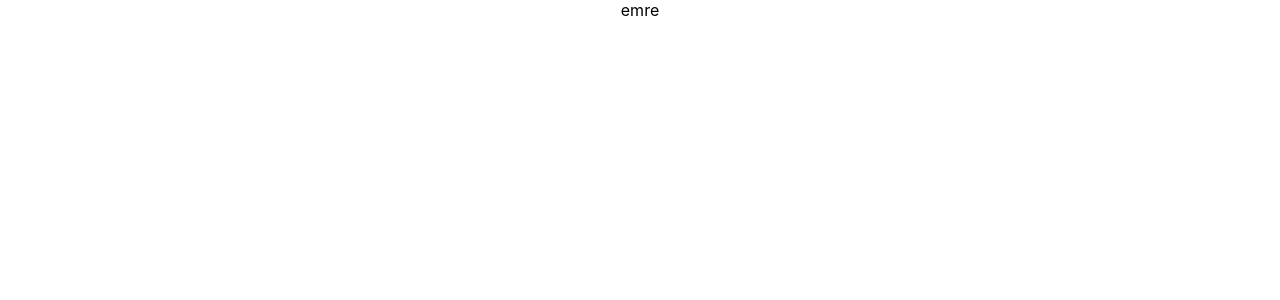
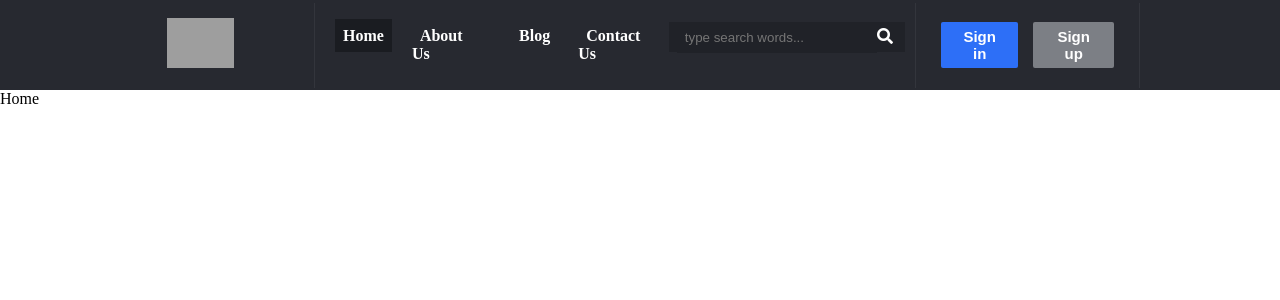
Before and after one commit to efdali/nosbir-frontend, a React (Create React App) app: page / in a window 1280 px wide. Shown: the top 300 px of the page. Built offline with nearby package versions, Linux system fonts and the light colour scheme; grey boxes are pictures that could not be loaded.

Commit message:
navbar + router

```diff
--- a/package.json
+++ b/package.json
@@ -4,6 +4,7 @@
   "private": true,
   "dependencies": {
     "axios": "^0.19.0",
+    "node-sass": "^4.12.0",
     "react": "^16.10.2",
     "react-dom": "^16.10.2",
     "react-redux": "^7.1.1",
--- a/public/index.html
+++ b/public/index.html
@@ -5,9 +5,10 @@
     <link rel="icon" href="%PUBLIC_URL%/favicon.ico" />
     <meta name="viewport" content="width=device-width, initial-scale=1" />
     <meta name="theme-color" content="#000000" />
-    <meta
-      name="description"
-      content="Nosbir is a community app."
+    <meta name="description" content="Nosbir is a community app." />
+    <link
+      rel="stylesheet"
+      href="https://cdnjs.cloudflare.com/ajax/libs/font-awesome/5.11.2/css/all.min.css"
     />
     <!--
       manifest.json provides metadata used when your web app is installed on a
--- a/src/App.css
+++ /dev/null
@@ -1,22 +0,0 @@
-.App {
-  text-align: center;
-}
-
-.App-logo {
-  height: 40vmin;
-}
-
-.App-header {
-  background-color: #282c34;
-  min-height: 100vh;
-  display: flex;
-  flex-direction: column;
-  align-items: center;
-  justify-content: center;
-  font-size: calc(10px + 2vmin);
-  color: white;
-}
-
-.App-link {
-  color: #09d3ac;
-}
--- a/src/App.js
+++ b/src/App.js
@@ -1,12 +1,24 @@
-import React from 'react';
-import './App.css';
+import React from "react";
+import { BrowserRouter as Router, Route, Switch } from "react-router-dom";
+import Home from "./pages/Home";
+import Navbar from "./layouts/Navbar";
 
-function App() {
-  return (
-    <div className="App">
-      emre
-    </div>
-  );
+class App extends React.Component {
+  render() {
+    return (
+      <Router>
+
+        <Navbar/>
+
+        <Switch>
+          <Route exact path="/">
+            <Home/>
+          </Route>
+        </Switch>
+
+      </Router>
+    );
+  }
 }
 
 export default App;
--- a/src/index.css
+++ /dev/null
@@ -1,13 +0,0 @@
-body {
-  margin: 0;
-  font-family: -apple-system, BlinkMacSystemFont, "Segoe UI", "Roboto", "Oxygen",
-    "Ubuntu", "Cantarell", "Fira Sans", "Droid Sans", "Helvetica Neue",
-    sans-serif;
-  -webkit-font-smoothing: antialiased;
-  -moz-osx-font-smoothing: grayscale;
-}
-
-code {
-  font-family: source-code-pro, Menlo, Monaco, Consolas, "Courier New",
-    monospace;
-}
--- a/src/index.js
+++ b/src/index.js
@@ -1,6 +1,6 @@
 import React from 'react';
 import ReactDOM from 'react-dom';
-import './index.css';
+import './style.scss'
 import App from './App';
 import * as serviceWorker from './serviceWorker';
 
--- /dev/null
+++ b/src/layouts/Navbar.js
@@ -0,0 +1,66 @@
+import React, { Component } from "react";
+import { NavLink, Link } from "react-router-dom";
+export default class Navbar extends Component {
+  render() {
+    return (
+      <nav>
+        <div className="navbar-brand-wrapper">
+          <Link to="/" className="nav-brand-link">
+            <img
+              src="https://2code.info/demo/themes/Discy/Main/wp-content/themes/discy/images/logo.png"
+              className="navbar-brand"
+              alt="navbar-brand"
+              height="50"
+            />
+          </Link>
+        </div>
+        <div className="nav-link-wrapper">
+          <ul>
+            <li>
+              <NavLink to="/" className="nav-link" activeClassName="active">
+                Home
+              </NavLink>
+            </li>
+            <li>
+              <NavLink
+                to="/about"
+                className="nav-link"
+                activeClassName="active"
+              >
+                About Us
+              </NavLink>
+            </li>
+            <li>
+              <NavLink to="/blog" className="nav-link" activeClassName="active">
+                Blog
+              </NavLink>
+            </li>
+            <li>
+              <NavLink
+                to="/contact"
+                className="nav-link"
+                activeClassName="active"
+              >
+                Contact Us
+              </NavLink>
+            </li>
+            <li>
+              <div className="input-wrapper">
+                <input
+                  className="search-input"
+                  placeholder="type search words..."
+                />
+                <i class="fas fa-search"></i>
+              </div>
+            </li>
+          </ul>
+        </div>
+        <div className="nav-btn-wrapper">
+          <button className="sign-btn sign-in">Sign in</button>
+          <button className="sign-btn sign-up">Sign up</button>
+        </div>
+        <div className="offset"></div>
+      </nav>
+    );
+  }
+}
--- /dev/null
+++ b/src/pages/Home.js
@@ -0,0 +1,11 @@
+import React, { Component } from 'react'
+
+export default class Home extends Component {
+    render() {
+        return (
+            <div>
+                Home
+            </div>
+        )
+    }
+}
--- /dev/null
+++ b/src/style.scss
@@ -0,0 +1,115 @@
+$navLinkBg: #1a1c21;
+$navBorderColor: #33353c;
+$flexBasis:24%;
+* {
+  margin: 0;
+  padding: 0;
+  text-decoration: none;
+  box-sizing: border-box;
+  list-style: none;
+
+  nav {
+    width: 100%;
+    height: 90px;
+    background-color: #272930;
+    display: flex;
+    flex-direction: row;
+    align-items: center;
+    padding: 15px;
+
+    .navbar-brand-wrapper {
+      flex-basis: $flexBasis;
+      border-right: 1px solid $navBorderColor;
+      display: flex;
+      justify-content: right;
+      min-height: 85px;
+      align-items: center;
+      .navbar-brand {
+        margin-right: 80px;
+      }
+    }
+
+    .nav-link-wrapper {
+      flex: 1;
+
+      ul {
+        display: flex;
+
+        li {
+          float: left;
+          margin-left: 20px;
+          .nav-link {
+            font-weight: 800;
+            color: #fff;
+            padding: 8px;
+            font-size: 16px;
+            &:hover {
+              background-color: $navLinkBg;
+            }
+          }
+
+          .active {
+            background-color: $navLinkBg;
+          }
+          &:last-child {
+            margin-top: -5px;
+            flex-basis: 40%;
+            margin-left: auto;
+            margin-right: 10px;
+          }
+          .input-wrapper {
+            background-color: #202228;
+            height: 30px;
+            line-height: 29px;
+            color: #fff;
+            padding: 0px 8px;
+            .search-input {
+              background-color: inherit;
+              border: none;
+              color: rgba(255, 255, 255, 0.5);
+              padding: 8px;
+              width: calc(100% - 20px);
+            }
+          }
+        }
+      }
+    }
+
+    .nav-btn-wrapper {
+      flex-basis: 18%;
+      border-left: 1px solid $navBorderColor;
+      border-right: 1px solid $navBorderColor;
+      min-height: 85px;
+      display: flex;
+      align-items: center;
+      padding:0 25px;
+
+      .sign-btn{
+          padding: 6px 22px;
+          color:#fff;
+          border: none;
+          border-radius: 2px;
+          font-size: 15px;
+          font-weight: bold;
+          cursor: pointer;
+
+          &:hover{
+              background-color: #f05555;
+          }
+      }
+
+      .sign-in{
+          background-color: #2D6FF7;
+          margin-right: 15px;
+      }
+
+      .sign-up{
+          background-color: #7C7F85;
+      }
+    }
+
+    .offset{
+        flex-basis: 10%;
+    }
+  }
+}
```
Also changed, not shown: public/style.scss (deleted), 1 other file (tests, documents, lock files or other folders).
